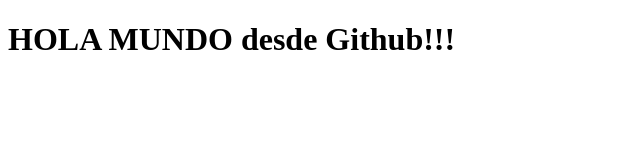
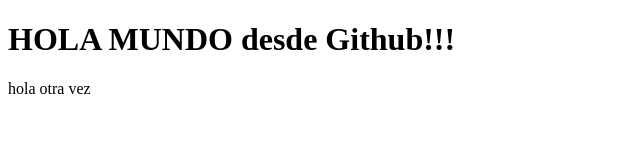
Before and after one commit to angerimg/Test-005, a plain HTML site: page index.html in a window 1280 px wide. Shown: the full height of the page, 0-640 px from the left. Drawn offline with Linux system fonts and the light colour scheme.

Commit message:
Update index.html
ejemplo conflicto

```diff
--- a/index.html
+++ b/index.html
@@ -8,5 +8,6 @@
 </head>
 <body>
 <h1>HOLA MUNDO desde Github!!!</h1>
+    <p> hola otra vez</p>
 </body>
 </html>
```
